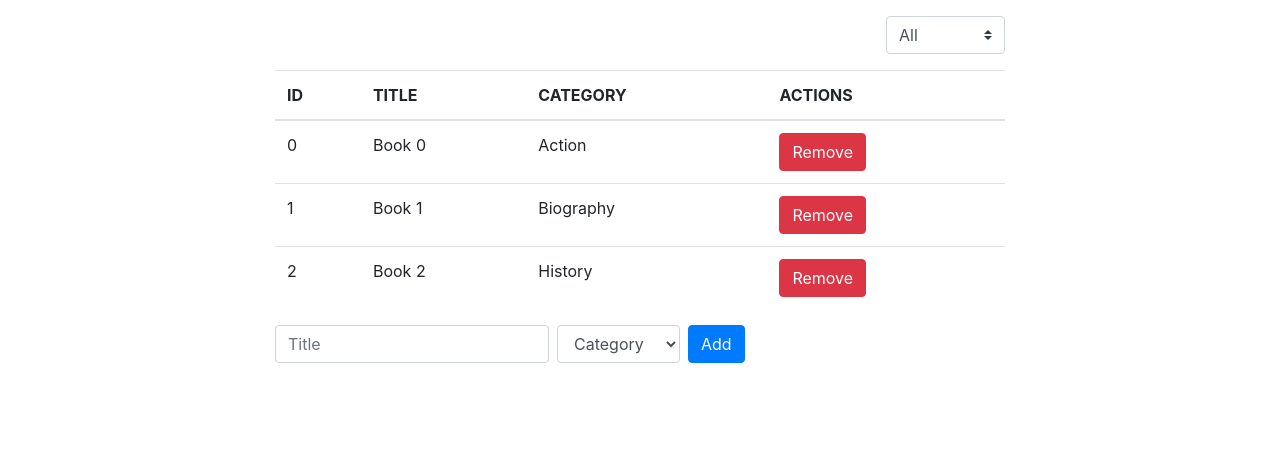
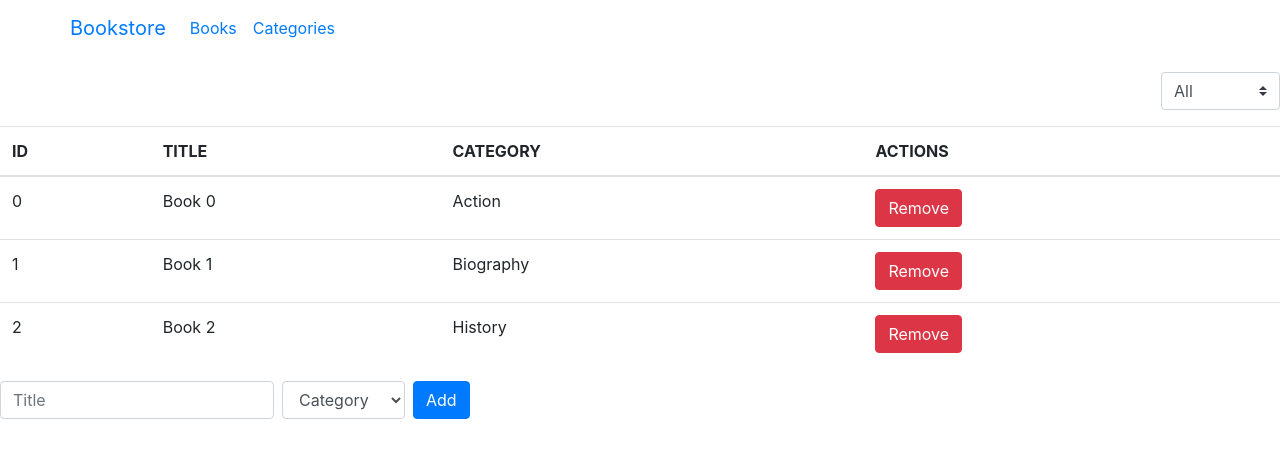
Before and after one commit to nikitin2009/bookstore, a React (Create React App) app: page / in a window 1280 px wide. Shown: the top 458 px of the page. Built offline with nearby package versions, Linux system fonts and the light colour scheme.

Commit message:
Add header element

```diff
--- a/public/index.html
+++ b/public/index.html
@@ -8,12 +8,6 @@
   </head>
   <body>
     <noscript>You need to enable JavaScript to run this app.</noscript>
-    <div class="container">
-      <div class="row">
-        <div class="col-md-8 offset-md-2">
-          <div id="root"></div>
-        </div>
-      </div>
-    </div>
+    <div id="root"></div>
   </body>
 </html>
--- a/src/components/App.js
+++ b/src/components/App.js
@@ -2,13 +2,15 @@
 
 import BooksList from '../containers/BooksList';
 import BooksForm from '../containers/BooksForm';
+import Header from './Header';
 
 const App = () => {
   return (
-    <div>
+    <>
+      <Header />
       <BooksList />
       <BooksForm />
-    </div>
+    </>
   )
 }
 
--- /dev/null
+++ b/src/components/Header.js
@@ -0,0 +1,20 @@
+import React from 'react';
+
+const Header = () => {
+  return (
+    <nav className="navbar navbar-expand">
+      <div className="container">
+
+        <a className="navbar-brand" href="/">Bookstore</a>
+
+        <div className="navbar-nav mr-auto">
+          <a className="nav-item nav-link active" href="/">Books</a>
+          <a className="nav-item nav-link" href="/categories">Categories</a>
+        </div>
+
+      </div>
+    </nav>
+  );
+};
+
+export default Header;
```
